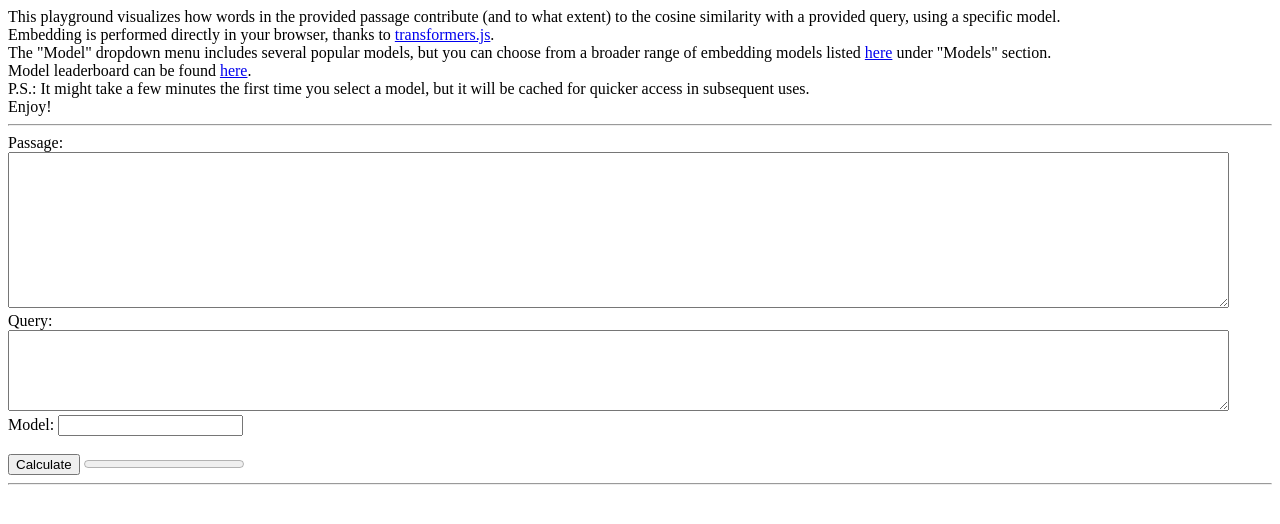
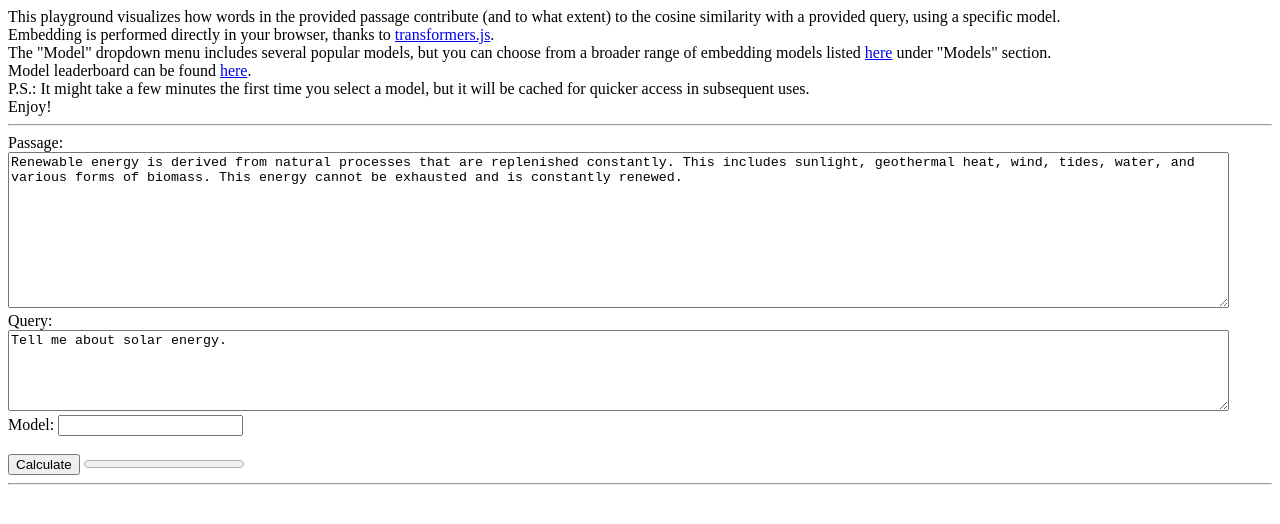
Before and after one commit to langchain4j/embeddings_playground, a plain HTML site: page index.html in a window 1280 px wide. Drawn offline with Linux system fonts and the light colour scheme.

Commit message:
added sample passage and query

```diff
--- a/index.html
+++ b/index.html
@@ -18,14 +18,14 @@ Enjoy!
 <hr>
 Passage:
 <br>
-<textarea id="passage" rows="10" cols="150"></textarea>
+<textarea id="passage" rows="10" cols="150">Renewable energy is derived from natural processes that are replenished constantly. This includes sunlight, geothermal heat, wind, tides, water, and various forms of biomass. This energy cannot be exhausted and is constantly renewed.</textarea>
 <br>
 Query:
 <br>
-<textarea id="query" rows="5" cols="150"></textarea>
+<textarea id="query" rows="5" cols="150">Tell me about solar energy.</textarea>
 <br>
 Model:
-<input id="model" type="text" list="models" />
+<input id="model" type="text" list="models">
 <datalist id="models">
   <option>Xenova/all-MiniLM-L6-v2</option>
   <option>Xenova/bge-small-en-v1.5</option>
```
